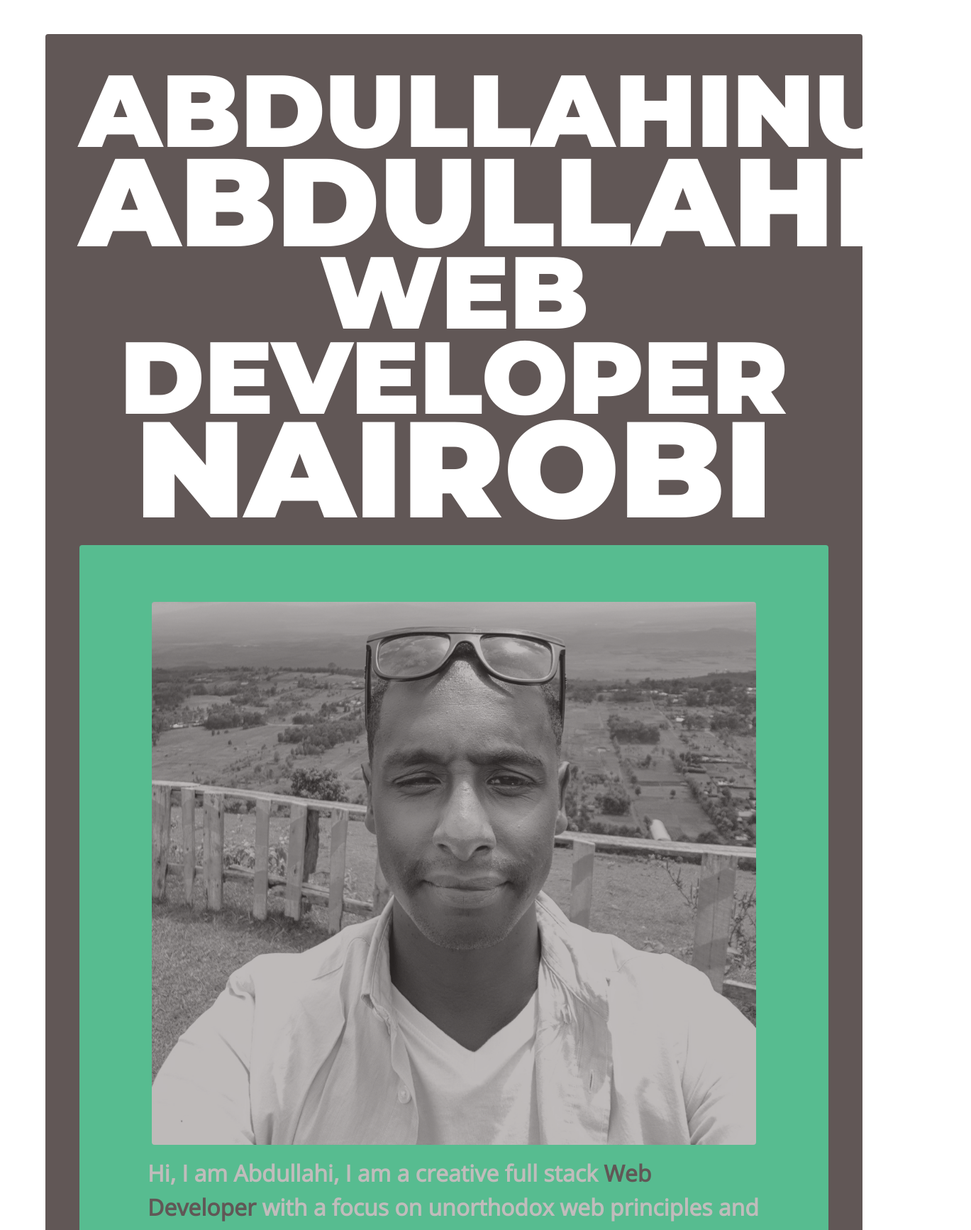
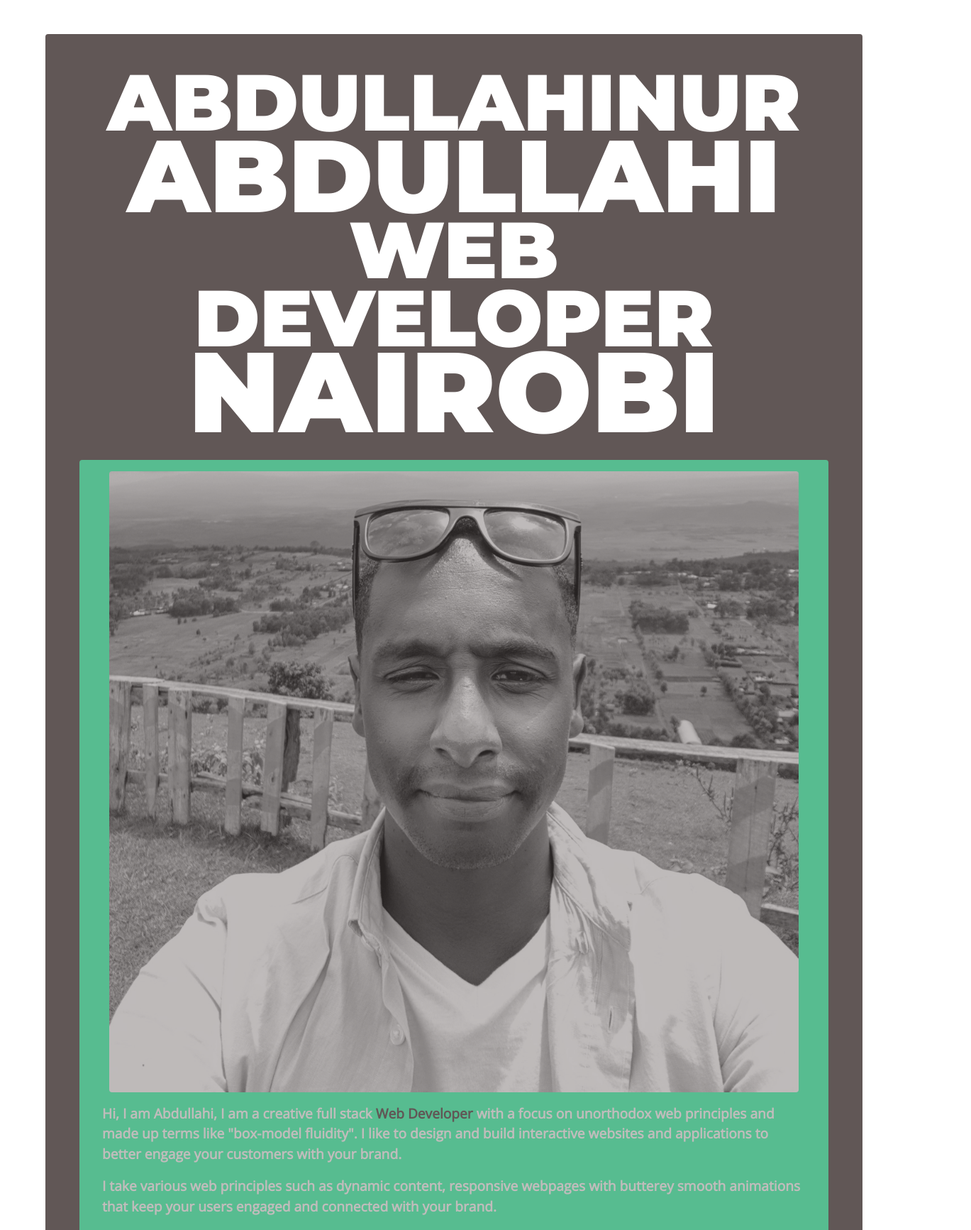
Before and after one commit to SandyAbdullahi/Portfolio, an Angular app: page / in a window 1280 px wide. Shown: the top 1733 px of the page at 71% size, 1369 px wide, since content can reach past the window. Built offline with nearby package versions, Linux system fonts and the light colour scheme.

Commit message:
fix git revert commit issues with responsive media queries

```diff
--- a/src/app/header/header.component.scss
+++ b/src/app/header/header.component.scss
@@ -28,7 +28,7 @@
 
 //floating bio container
 .inner-header {
-  padding: 5rem;
+  padding: 1rem;
   opacity: 0.6;
 
   img {
@@ -80,8 +80,9 @@
   }
 
   .inner-header {
+
     p {
-      font-size: 2rem;
+      font-size: 1.2rem;
     }
   }
 
@@ -148,7 +149,7 @@
     color: #fff;
 
     .abdullahinur {
-      font-size: 8rem;
+      font-size: 7rem;
     }
 
     .abdullahi {
@@ -167,7 +168,7 @@
 
 
 // Goku sized devices (large desktops, 1500px and up)
-@media (min-width: 1200px) {
+@media (min-width: 1500px) {
   .top-header {
     color: #fff;
 
```
